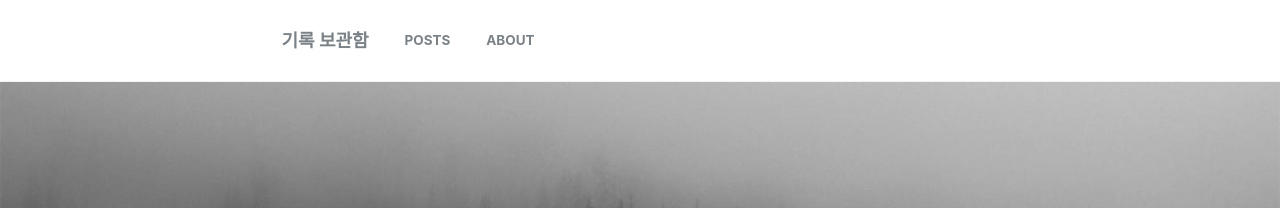
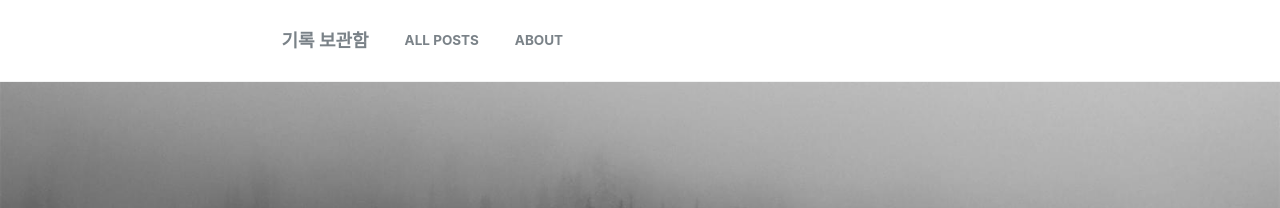
Before and after one commit to SofWa/custom-minimal-mistakes, a Jekyll site: the page built from _pages/home.md, in a window 1280 px wide and 900 px high. Shown: the top 208 px of the window. Built offline with Jekyll 4.4.1, drawn with Linux system fonts in a browser that asks for light colours.

Commit message:
Update navigation.yml

```diff
--- a/_data/navigation.yml
+++ b/_data/navigation.yml
@@ -21,7 +21,7 @@ foo:
 
 # main links links
 main:
-  - title: "Posts"
+  - title: "All Posts"
     url: /categories/
 
   - title: "About"
```
